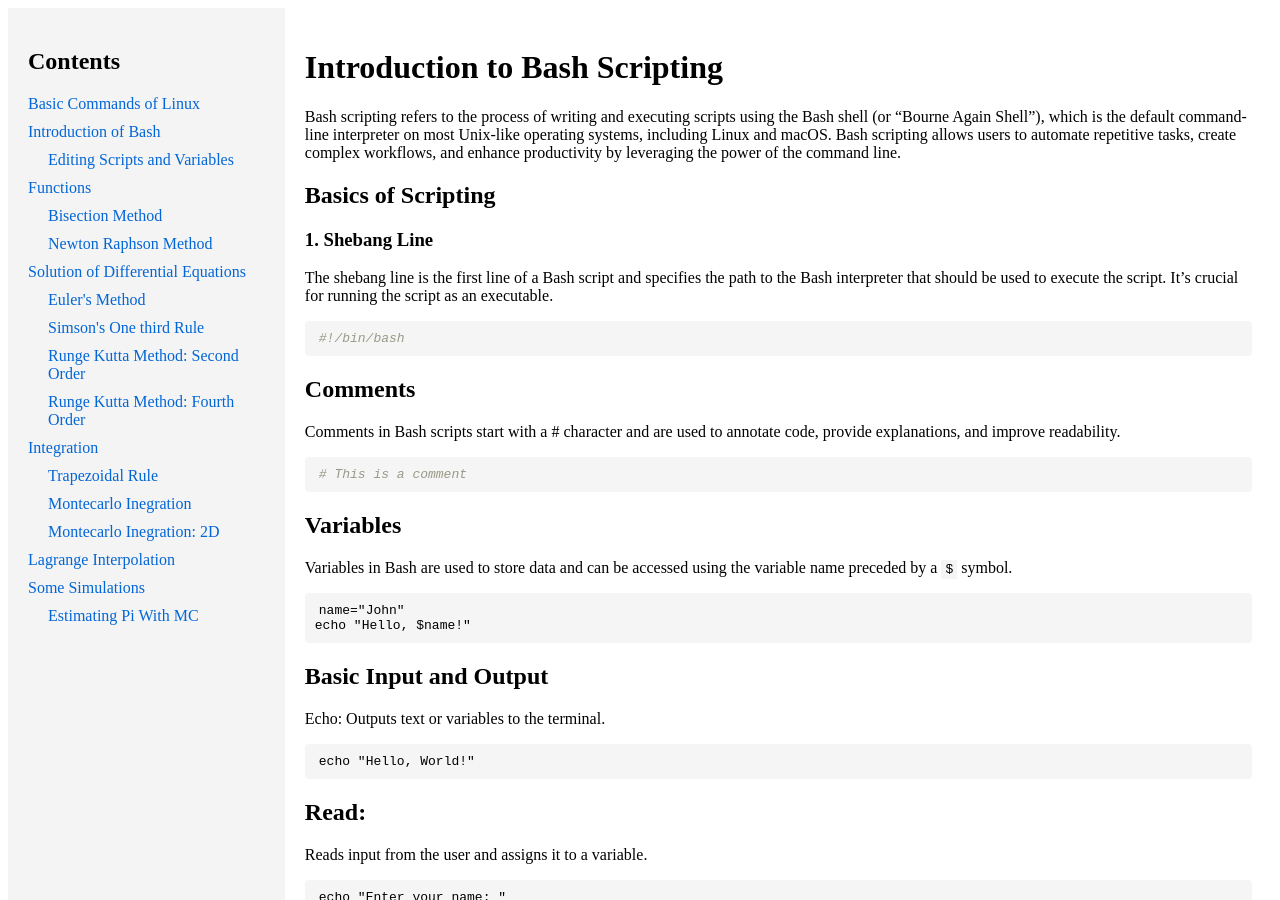
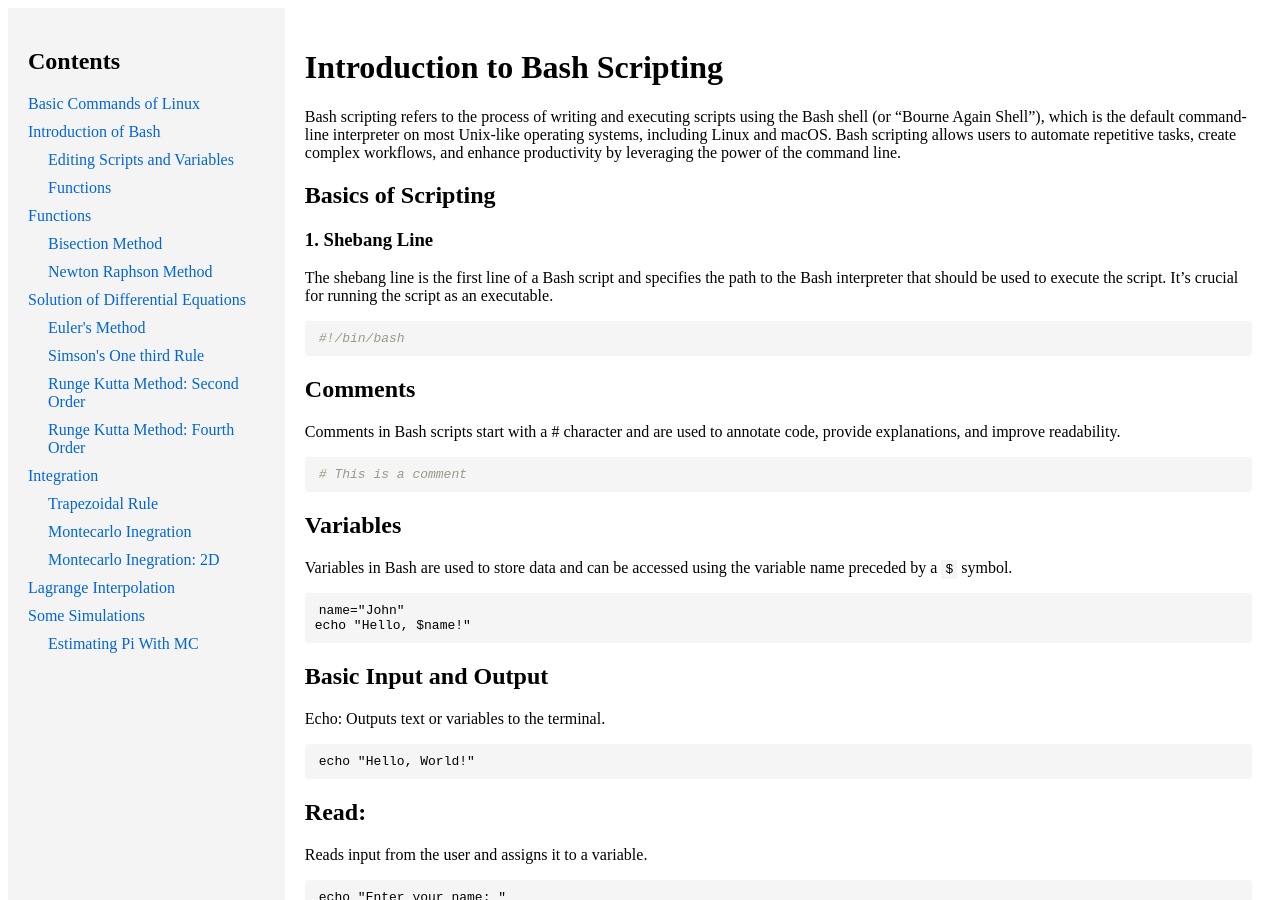
Before and after one commit to mohangiri1/scripting, a Jekyll site: the page built from docs/index.md, in a window 1280 px wide and 900 px high. Built offline with Jekyll 4.4.1, drawn with Linux system fonts in a browser that asks for light colours; comment, search, counter and statistics services are not loaded.

Commit message:
Update toc.html

```diff
--- a/docs/_includes/toc.html
+++ b/docs/_includes/toc.html
@@ -9,6 +9,9 @@
       <ul>
         <li>
           <a href="{{ "/basics/shell_scripts_and_variables.html" | relative_url }}">Editing Scripts and Variables</a>
+        <li>
+        <li>
+          <a href="{{ "/functions/functions.html" | relative_url }}">Functions</a>
         <li>
       </ul>
     </li>
```
